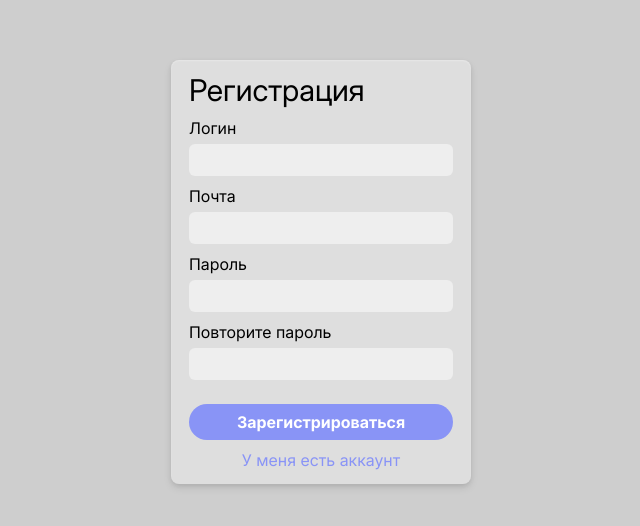
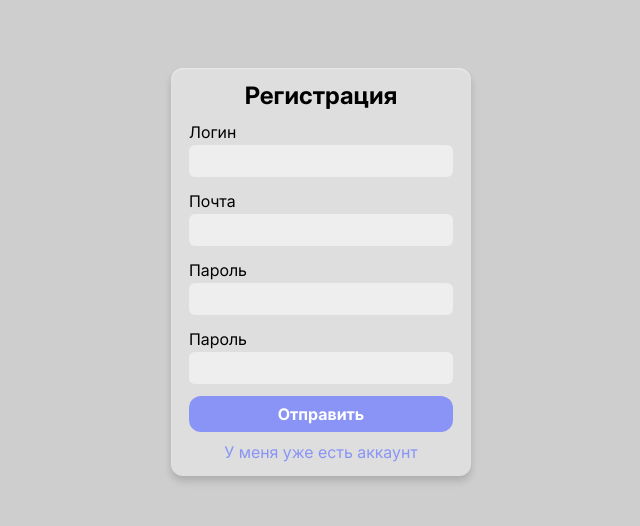
Before and after one commit to Lepas12ses/CloudDrive, a React (Vite) app in the folder client/: page /sign-up in a window 1280 px wide. Shown: the part 128-654 px from the top of the page, without its empty margins (319-959 px from the left). Built offline with nearby package versions, Linux system fonts and the light colour scheme; no server answers.

Commit message:
Migrated to new form component

```diff
--- a/client/src/components/Input/Input.tsx
+++ /dev/null
@@ -1,60 +0,0 @@
-import { createContext, useContext, type FC, type HTMLAttributes } from "react";
-import { cva, type VariantProps } from "class-variance-authority";
-import cn from "@/util/cn";
-
-interface IInputContext {
-	id: string;
-}
-
-const InputContext = createContext<IInputContext | null>(null);
-
-export function useInputContext() {
-	const context = useContext(InputContext);
-
-	if (!context) {
-		throw new Error("You must use InputContext only inside Input component");
-	}
-
-	return context;
-}
-
-const input = cva("flex gap-1", {
-	variants: {
-		direction: {
-			col: "flex-col",
-			row: "flex-row",
-		},
-	},
-	defaultVariants: {
-		direction: "col",
-	},
-});
-
-interface InputProps extends HTMLAttributes<HTMLDivElement> {
-	id: string;
-	variants?: VariantProps<typeof input>;
-}
-
-const Input: FC<InputProps> = ({
-	children,
-	id,
-	variants,
-	className,
-	...props
-}) => {
-	const classes = cn(input({ ...variants, className }));
-
-	const ctxValue: IInputContext = {
-		id,
-	};
-
-	return (
-		<InputContext.Provider value={ctxValue}>
-			<div {...props} className={classes}>
-				{children}
-			</div>
-		</InputContext.Provider>
-	);
-};
-
-export default Input;
--- a/client/src/components/Input/InputField.tsx
+++ /dev/null
@@ -1,33 +0,0 @@
-import { type FC, type InputHTMLAttributes } from "react";
-
-import { useInputContext } from "./Input";
-import { cva, type VariantProps } from "class-variance-authority";
-import cn from "@/util/cn";
-
-const inputField = cva("px-2 py-1 rounded-md text-(--text)", {
-	variants: {
-		color: {
-			light: "bg-(--bg-light)",
-			normal: "bg-(--bg)",
-			dark: "bg-(--bg-dark)",
-		},
-	},
-	defaultVariants: {
-		color: "light",
-	},
-});
-
-interface InputFieldProps extends InputHTMLAttributes<HTMLInputElement> {
-	className?: string;
-	variants?: VariantProps<typeof inputField>;
-}
-
-const InputField: FC<InputFieldProps> = ({ variants, className, ...props }) => {
-	const classes = cn(inputField({ ...variants, className }));
-
-	const { id } = useInputContext();
-
-	return <input {...props} id={id} name={id} className={classes} />;
-};
-
-export default InputField;
--- a/client/src/components/Input/InputLabel.tsx
+++ /dev/null
@@ -1,19 +0,0 @@
-import { type FC, type PropsWithChildren } from "react";
-
-import { useInputContext } from "./Input";
-
-interface InputLabelProps extends PropsWithChildren {
-	className?: string;
-}
-
-const InputLabel: FC<InputLabelProps> = ({ className, children, ...props }) => {
-	const { id } = useInputContext();
-
-	return (
-		<label {...props} htmlFor={id} className={className}>
-			{children}
-		</label>
-	);
-};
-
-export default InputLabel;
--- a/client/src/pages/SignIn/SignIn.tsx
+++ b/client/src/pages/SignIn/SignIn.tsx
@@ -1,46 +1,55 @@
 import { type FC } from "react";
 
-import Form from "@/components/Form";
-import Input from "@/components/Input/Input";
 import Button from "@/components/shared/Button";
 import useSignIn from "./useSignIn";
 import RouterLink from "@/components/RouterLink";
-import InputLabel from "@/components/Input/InputLabel";
-import InputField from "@/components/Input/InputField";
-import InputError from "@/components/Input/InputError";
+import Form from "@/components/shared/Form/Form";
+import FormProvider from "@/components/shared/Form/FormProvider";
+import FieldProvider from "@/components/shared/Form/field/FieldProvider";
+import Label from "@/components/shared/Form/field/Label";
+import Input from "@/components/shared/Form/field/Input";
+import FieldError from "@/components/shared/Form/field/FieldError";
+import Container from "@/components/shared/Container";
+import signInValidators from "./signInValidators";
+import FormError from "@/components/shared/Form/FormError";
 
 const SignInPage: FC = () => {
 	const { onSignIn, formError, fieldErrors, isPending } = useSignIn();
 
 	return (
 		<div className='h-screen flex items-center justify-center'>
-			<Form onSubmit={onSignIn} error={formError}>
-				<h1 className='text-3xl'>Авторизация</h1>
-				<Input id='login' className='gap-1 flex flex-col rounded-md'>
-					<InputLabel>Логин</InputLabel>
-					<InputField type='text' />
-					{fieldErrors.loginError && (
-						<InputError>{fieldErrors.loginError}</InputError>
-					)}
-				</Input>
-				<Input id='password'>
-					<InputLabel>Пароль</InputLabel>
-					<InputField type='password' />
-					{fieldErrors.passwordError && (
-						<InputError>{fieldErrors.passwordError}</InputError>
-					)}
-				</Input>
-				<Button
-					variants={{ color: "primary", style: "fill" }}
-					className='rounded-full mt-4'
-					disabled={isPending}
+			<Container
+				variants={{ shadow: "l" }}
+				className='rounded-xl flex flex-col items-center gap-2'
+			>
+				<h1 className='font-bold text-2xl'>Авторизация</h1>
+				<FormProvider
+					onSubmit={onSignIn}
+					validators={signInValidators}
+					errors={fieldErrors}
+					formError={formError}
 				>
-					Войти
-				</Button>
-				<RouterLink className='m-auto w-fit ' to='/sign-up'>
-					У меня нет аккаунта
-				</RouterLink>
-			</Form>
+					<Form variants={{ gap: "m" }}>
+						<FieldProvider id='login'>
+							<div className='flex  flex-col gap-0.25'>
+								<Label>Логин</Label>
+								<Input type='text' />
+								<FieldError />
+							</div>
+						</FieldProvider>
+						<FieldProvider id='password'>
+							<div className='flex  flex-col gap-0.25'>
+								<Label>Пароль</Label>
+								<Input type='password' />
+								<FieldError />
+							</div>
+						</FieldProvider>
+						<Button>Отправить</Button>
+					</Form>
+					<FormError />
+				</FormProvider>
+				<RouterLink to={"/sign-up"}>У меня нет аккаунта</RouterLink>
+			</Container>
 		</div>
 	);
 };
--- /dev/null
+++ b/client/src/pages/SignIn/signInValidators.ts
@@ -0,0 +1,34 @@
+import type Validator from "@/components/shared/Form/model/Validator";
+
+const signInValidators: Validator[] = [
+	{
+		field: "login",
+		valid: fields => {
+			const field = fields.get("login");
+			if (!field) return false;
+
+			if (typeof field !== "string") return false;
+
+			if (!field.length) return false;
+
+			return true;
+		},
+		failMessage: "Введите логин",
+	},
+	{
+		field: "password",
+		valid: fields => {
+			const field = fields.get("password");
+			if (!field) return false;
+
+			if (typeof field !== "string") return false;
+
+			if (!field.length) return false;
+
+			return true;
+		},
+		failMessage: "Введите пароль",
+	},
+];
+
+export default signInValidators;
--- a/client/src/pages/SignIn/useSignIn.ts
+++ b/client/src/pages/SignIn/useSignIn.ts
@@ -1,4 +1,4 @@
-import { useEffect, type FormEvent } from "react";
+import { useEffect } from "react";
 import { useNavigate } from "react-router-dom";
 import { useMutation } from "@tanstack/react-query";
 
@@ -10,6 +10,7 @@ import type AuthResponse from "@/models/AuthResponse";
 import type ApiErrorResponse from "@/models/ApiErrorResponse";
 import authService from "@/service/AuthService";
 import type ValidationError from "@/models/ValidationError";
+import type { FieldErrors } from "@/components/shared/Form/model/FieldErrors";
 
 export default function useSignIn() {
 	const dispatch = useAppDispatch();
@@ -38,10 +39,7 @@ export default function useSignIn() {
 		queryClient
 	);
 
-	async function onSignIn(e: FormEvent<HTMLFormElement>) {
-		e.preventDefault();
-
-		const fd = new FormData(e.target as HTMLFormElement);
+	async function onSignIn(fd: FormData) {
 		const data = Object.fromEntries(fd.entries());
 
 		const dataToSend: SignInData = {
@@ -63,10 +61,17 @@ export default function useSignIn() {
 		}
 	}
 
-	const fieldErrors = {
-		loginError: validationErrors?.find(err => err.path === "login")?.msg,
-		passwordError: validationErrors?.find(err => err.path === "password")?.msg,
-	};
+	const fieldErrors: FieldErrors = new Map();
+	validationErrors?.forEach(error => {
+		const fieldError = fieldErrors.get(error.path);
+		if (fieldError) {
+			fieldError.messages.push(error.msg);
+			return;
+		}
+		fieldErrors.set(error.path, {
+			messages: [error.msg],
+		});
+	});
 
 	return {
 		onSignIn,
--- a/client/src/pages/SignUp/SignUp.tsx
+++ b/client/src/pages/SignUp/SignUp.tsx
@@ -1,60 +1,66 @@
 import type { FC } from "react";
 
-import Form from "@/components/Form";
-import Input from "@/components/Input/Input";
+import Container from "@/components/shared/Container";
+import FormProvider from "@/components/shared/Form/FormProvider";
+import Form from "@/components/shared/Form/Form";
+import FieldProvider from "@/components/shared/Form/field/FieldProvider";
+import Label from "@/components/shared/Form/field/Label";
+import Input from "@/components/shared/Form/field/Input";
+import FieldError from "@/components/shared/Form/field/FieldError";
 import Button from "@/components/shared/Button";
+import RouterLink from "@/components/RouterLink";
+import signUpValidators from "./signUpValidators";
 import useSignUp from "./useSignUp";
-import RouterLink from "@/components/RouterLink";
-import InputLabel from "@/components/Input/InputLabel";
-import InputField from "@/components/Input/InputField";
-import InputError from "@/components/Input/InputError";
 
 const SignUpPage: FC = () => {
 	const { onSignUp, formError, fieldErrors, isPending } = useSignUp();
 
 	return (
 		<div className='min-h-screen flex items-center justify-center'>
-			<Form onSubmit={onSignUp} error={formError}>
-				<h1 className='text-3xl'>Регистрация</h1>
-				<Input id='login' className='gap-1 flex flex-col rounded-md'>
-					<InputLabel>Логин</InputLabel>
-					<InputField type='text' />
-					{fieldErrors.loginError && (
-						<InputError>{fieldErrors.loginError}</InputError>
-					)}
-				</Input>
-				<Input id='email' className='gap-1 flex flex-col rounded-md'>
-					<InputLabel>Почта</InputLabel>
-					<InputField type='email' />
-					{fieldErrors.emailError && (
-						<InputError>{fieldErrors.emailError}</InputError>
-					)}
-				</Input>
-				<Input id='password' className='gap-1 flex flex-col rounded-md'>
-					<InputLabel>Пароль</InputLabel>
-					<InputField type='password' />
-					{fieldErrors.passwordError && (
-						<InputError>{fieldErrors.passwordError}</InputError>
-					)}
-				</Input>
-				<Input id='password-repeat' className='gap-1 flex flex-col rounded-md'>
-					<InputLabel>Повторите пароль</InputLabel>
-					<InputField type='password' />
-					{fieldErrors.passwordRepeatError && (
-						<InputError>{fieldErrors.passwordRepeatError}</InputError>
-					)}
-				</Input>
-				<Button
-					variants={{ color: "primary", style: "fill" }}
-					className='rounded-full mt-4'
-					disabled={isPending}
+			<Container
+				variants={{ shadow: "l" }}
+				className='rounded-xl flex flex-col items-center gap-2'
+			>
+				<h1 className='font-bold text-2xl'>Регистрация</h1>
+				<FormProvider
+					onSubmit={onSignUp}
+					validators={signUpValidators}
+					errors={fieldErrors}
 				>
-					Зарегистрироваться
-				</Button>
-				<RouterLink className='m-auto w-fit ' to='/sign-in'>
-					У меня есть аккаунт
-				</RouterLink>
-			</Form>
+					<Form variants={{ gap: "m" }}>
+						<FieldProvider id='login'>
+							<div className='flex  flex-col gap-0.25'>
+								<Label>Логин</Label>
+								<Input type='text' />
+								<FieldError />
+							</div>
+						</FieldProvider>
+						<FieldProvider id='email'>
+							<div className='flex  flex-col gap-0.25'>
+								<Label>Почта</Label>
+								<Input type='email' />
+								<FieldError />
+							</div>
+						</FieldProvider>
+						<FieldProvider id='password'>
+							<div className='flex  flex-col gap-0.25'>
+								<Label>Пароль</Label>
+								<Input type='password' />
+								<FieldError />
+							</div>
+						</FieldProvider>
+						<FieldProvider id='password-repeat'>
+							<div className='flex  flex-col gap-0.25'>
+								<Label>Пароль</Label>
+								<Input type='password' />
+								<FieldError />
+							</div>
+						</FieldProvider>
+						<Button>Отправить</Button>
+					</Form>
+				</FormProvider>
+				<RouterLink to={"/sign-in"}>У меня уже есть аккаунт</RouterLink>
+			</Container>
 		</div>
 	);
 };
--- /dev/null
+++ b/client/src/pages/SignUp/signUpValidators.ts
@@ -0,0 +1,65 @@
+import type Validator from "@/components/shared/Form/model/Validator";
+
+const signUpValidators: Validator[] = [
+	{
+		field: "login",
+		valid: fields => {
+			const field = fields.get("login");
+			if (field === undefined) return false;
+
+			if (typeof field !== "string") return false;
+
+			if (field.length < 1 || field.length > 32) return false;
+
+			return true;
+		},
+		failMessage: "Логин должен состоять минимум из 1 и максимум из 32 символов",
+	},
+	{
+		field: "email",
+		valid: fields => {
+			const field = fields.get("email");
+			if (field === undefined) return false;
+
+			if (typeof field !== "string") return false;
+
+			if (!field.match(/.@.{2}\..{2}/)) return false;
+
+			return true;
+		},
+		failMessage: "Введите корректную почту",
+	},
+	{
+		field: "password",
+		valid: fields => {
+			const field = fields.get("password");
+			if (field === undefined) return false;
+
+			if (typeof field !== "string") return false;
+
+			if (field.length < 3 || field.length > 32) return false;
+
+			return true;
+		},
+		failMessage:
+			"Пароль должен состоять минимум из 3 и максимум из 32 символов",
+	},
+	{
+		field: "password-repeat",
+		valid: fields => {
+			const password = fields.get("password");
+			const passwordRepeat = fields.get("password-repeat");
+			if (password === undefined || passwordRepeat === undefined) return false;
+
+			if (typeof password !== "string" || typeof passwordRepeat !== "string")
+				return false;
+
+			if (password != passwordRepeat) return false;
+
+			return true;
+		},
+		failMessage: "Пароли не совпадают",
+	},
+];
+
+export default signUpValidators;
--- a/client/src/pages/SignUp/useSignUp.ts
+++ b/client/src/pages/SignUp/useSignUp.ts
@@ -10,6 +10,7 @@ import { actions as authActions } from "@/store/auth";
 import { queryClient } from "@/http";
 import authService from "@/service/AuthService";
 import type ValidationError from "@/models/ValidationError";
+import type { FieldErrors } from "@/components/shared/Form/model/FieldErrors";
 
 export default function useSignUp() {
 	const dispatch = useAppDispatch();
@@ -38,10 +39,7 @@ export default function useSignUp() {
 		queryClient
 	);
 
-	function onSignUp(e: FormEvent<HTMLFormElement>) {
-		e.preventDefault();
-
-		const fd = new FormData(e.target as HTMLFormElement);
+	function onSignUp(fd: FormData) {
 		const data = Object.fromEntries(fd.entries());
 
 		const dataToSend: SignUpData = {
@@ -64,14 +62,17 @@ export default function useSignUp() {
 		}
 	}
 
-	const fieldErrors = {
-		loginError: validationErrors?.find(err => err.path === "login")?.msg,
-		emailError: validationErrors?.find(err => err.path === "email")?.msg,
-		passwordError: validationErrors?.find(err => err.path === "password")?.msg,
-		passwordRepeatError: validationErrors?.find(
-			err => err.path === "password-repeat"
-		)?.msg,
-	};
+	const fieldErrors: FieldErrors = new Map();
+	validationErrors?.forEach(error => {
+		const fieldError = fieldErrors.get(error.path);
+		if (fieldError) {
+			fieldError.messages.push(error.msg);
+			return;
+		}
+		fieldErrors.set(error.path, {
+			messages: [error.msg],
+		});
+	});
 
 	return {
 		onSignUp,
```
Also changed, not shown: client/src/components/Input/InputError.tsx (deleted, +0 -11 lines), 1 other file (tests, documents, lock files or other folders).
